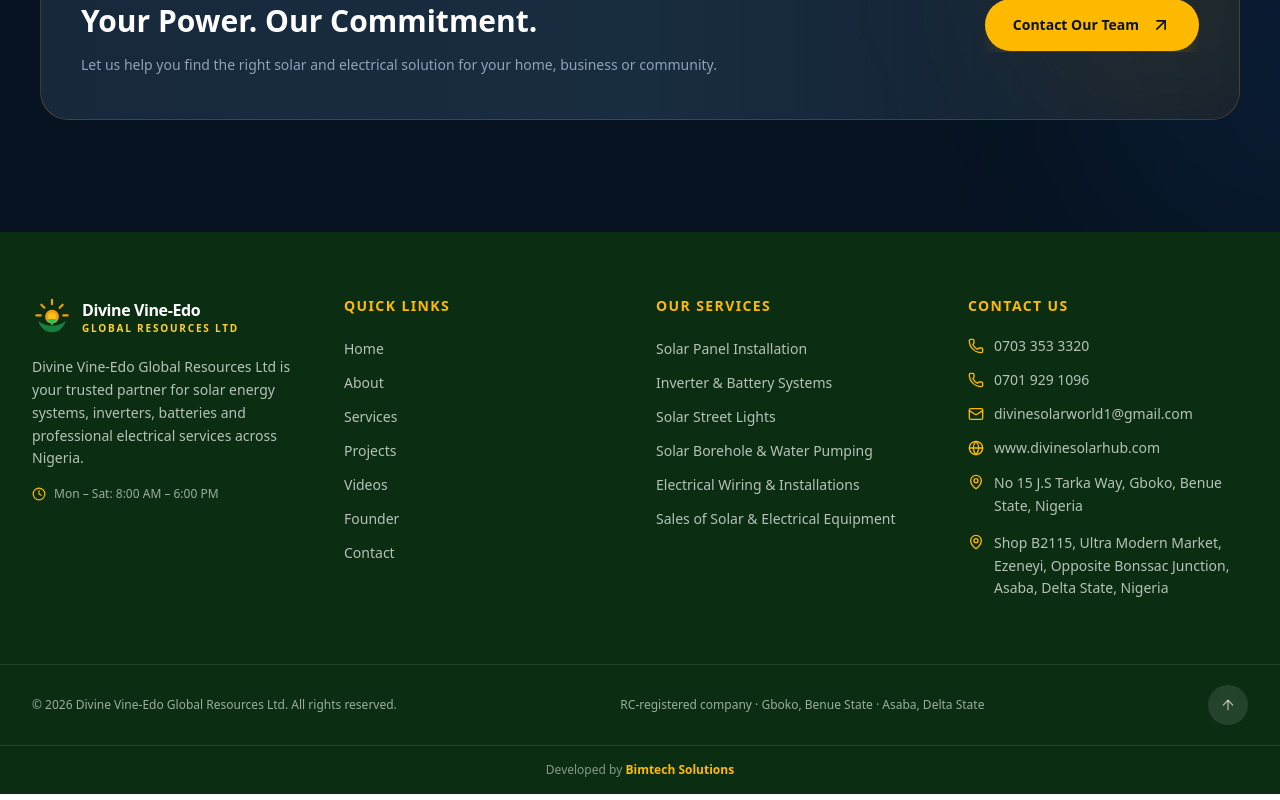
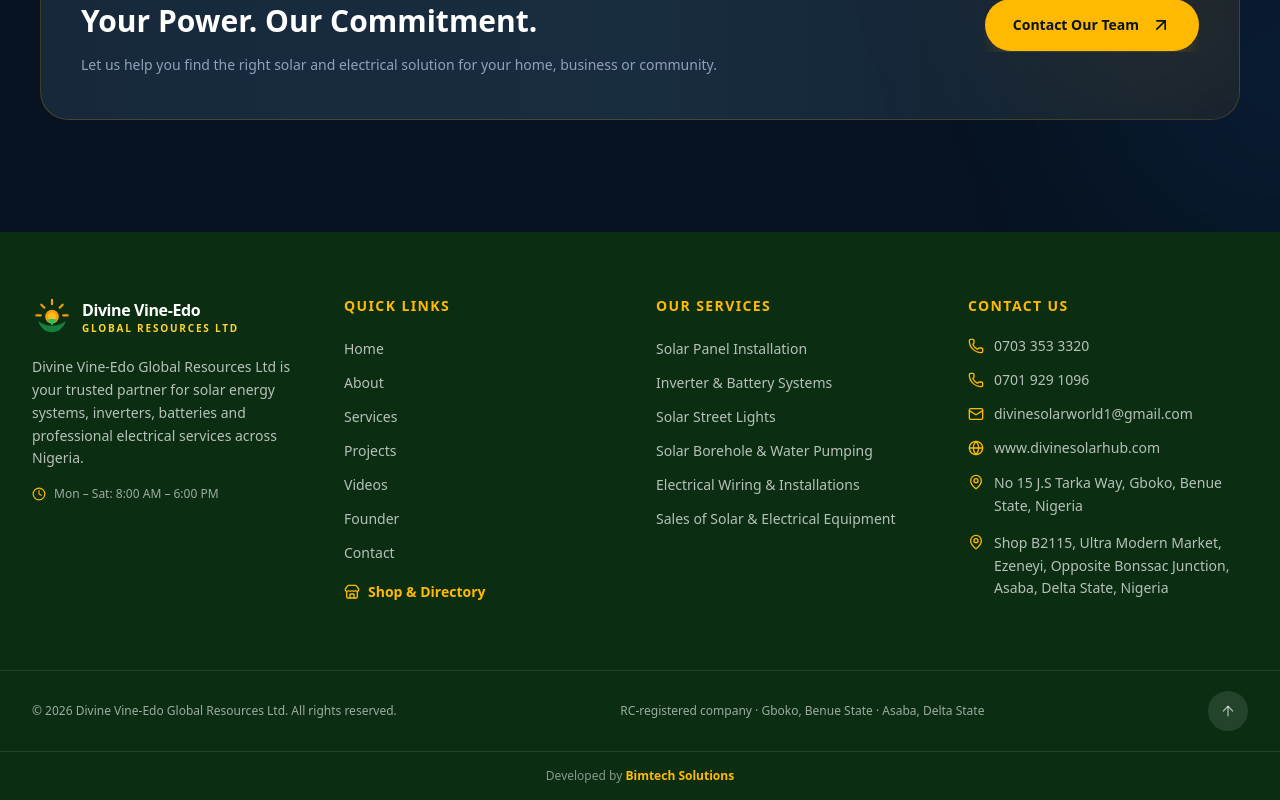
Before and after one commit to ZanTech12/divine, a Next.js app: page /about in a window 1280 px wide. Shown: the part 2582-3382 px from the top of the page. Built offline with nearby package versions, Linux system fonts and the light colour scheme.

Commit message:
Update footer.tsx

```diff
--- a/src/components/site/footer.tsx
+++ b/src/components/site/footer.tsx
@@ -1,6 +1,16 @@
 
-import { Mail, Phone, MapPin, Globe, Clock, ArrowUp } from "lucide-react";
+import {
+  Mail,
+  Phone,
+  MapPin,
+  Globe,
+  Clock,
+  ArrowUp,
+  Store,
+} from "lucide-react";
+
 import { Logo } from "@/app/logo";
+
 import {
   company,
   phones,
@@ -48,6 +58,20 @@ export function Footer() {
                   </a>
                 </li>
               ))}
+
+              {/* Shop & Directory */}
+              <li className="pt-2">
+                <a
+                  href="https://shop.divinesolarhub.com"
+                  target="_blank"
+                  rel="noopener noreferrer"
+                  className="inline-flex items-center gap-2 text-sm font-semibold text-amber-400 transition-colors hover:text-amber-300"
+                  aria-label="Explore our shop and directory"
+                >
+                  <Store className="h-4 w-4" />
+                  Shop & Directory
+                </a>
+              </li>
             </ul>
           </nav>
 
@@ -133,7 +157,7 @@ export function Footer() {
         <div className="mx-auto flex max-w-7xl flex-col items-center justify-between gap-3 px-4 py-5 text-center text-xs text-white/60 sm:flex-row sm:px-6 lg:px-8">
 
           <p>
-            © 2026 {company.name}. All rights reserved.
+            © {new Date().getFullYear()} {company.name}. All rights reserved.
           </p>
 
           <p>
```
